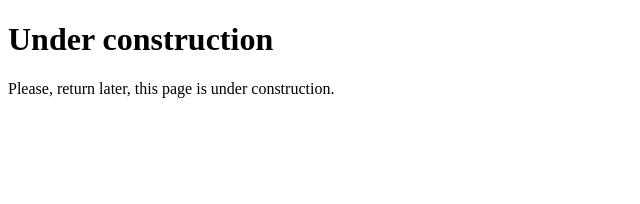
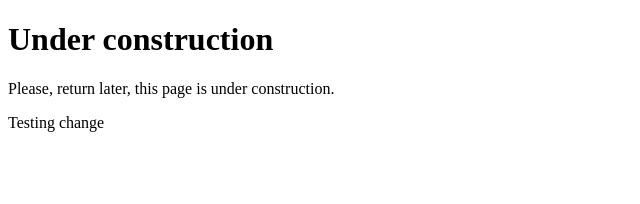
Before and after one commit to 1petr0v/1petr0v-github-io-src, an Angular app: page / in a window 1280 px wide. Shown: the top 204 px of the page, without its empty margins (0-640 px from the left). Built offline with nearby package versions, Linux system fonts and the light colour scheme.

Commit message:
Testing change

```diff
--- a/src/app/app.component.html
+++ b/src/app/app.component.html
@@ -1,2 +1,3 @@
 <h1>Under construction</h1>
 <p>Please, return later, this page is under construction.</p>
+<p>Testing change</p>
```
Also changed, not shown: 1 other file (tests, documents, lock files or other folders).
